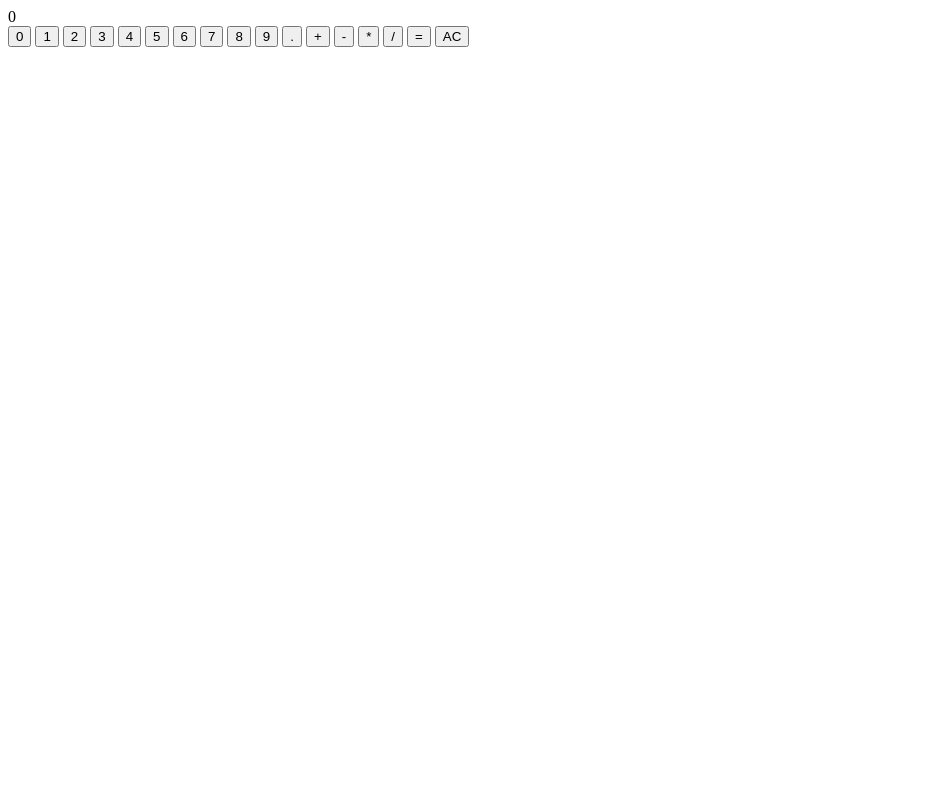
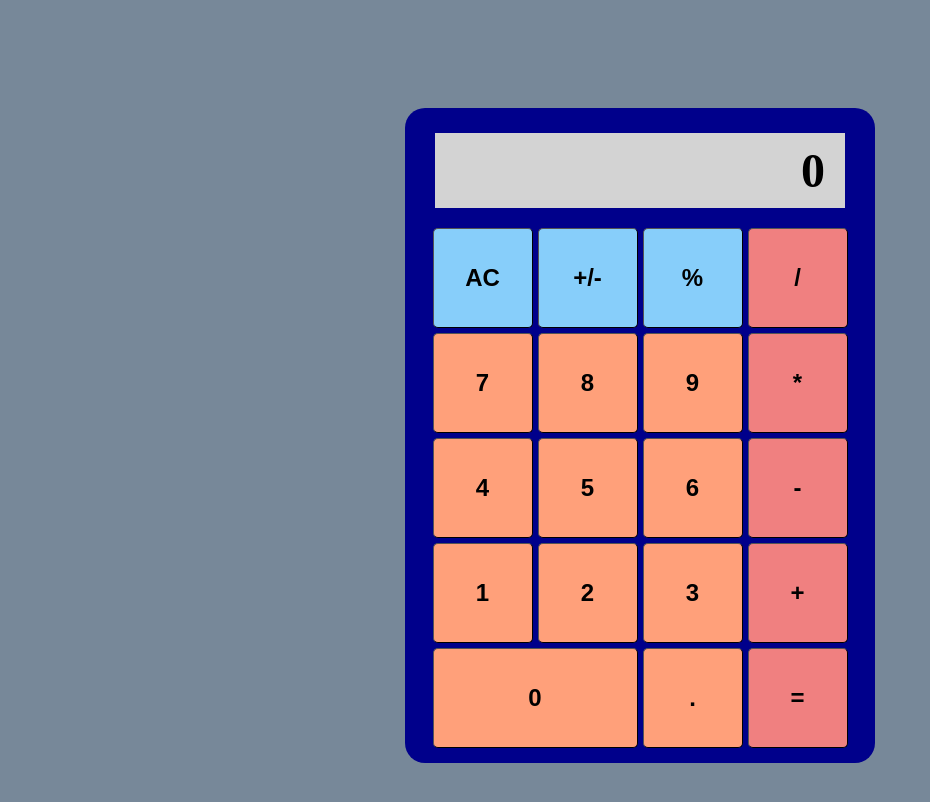
Before and after one commit to amtorrinha/odin-calculator, a plain HTML site: page index.html in a window 1280 px wide. Shown: the whole page, without its empty margins (0-930 px from the left). Drawn offline with Linux system fonts and the light colour scheme.

Commit message:
Add calculator styling and remaining functionalities

```diff
--- a/index.html
+++ b/index.html
@@ -3,28 +3,34 @@
 <head>
     <meta charset="UTF-8">
     <meta name="viewport" content="width=device-width, initial-scale=1.0">
-    <title>Calculator</title>
+    <title>Simple Calculator</title>
     <link rel="stylesheet" href="style.css">
     <script src="./script.js" defer></script>
 </head>
 <body>
-    <div class="display">0</div>
-    <button class="number-btn">0</button>
-    <button class="number-btn">1</button>
-    <button class="number-btn">2</button>
-    <button class="number-btn">3</button>
-    <button class="number-btn">4</button>
-    <button class="number-btn">5</button>
-    <button class="number-btn">6</button>
-    <button class="number-btn">7</button>
-    <button class="number-btn">8</button>
-    <button class="number-btn">9</button>
-    <button class="number-btn">.</button>
-    <button class="operation-btn">+</button>
-    <button class="operation-btn">-</button>
-    <button class="operation-btn">*</button>
-    <button class="operation-btn">/</button>
-    <button class="equals-btn">=</button>
-    <button class="clear-btn">AC</button>
+    <div class="calculator">
+        <div class="display">0</div>
+        <div class="buttons">
+            <button class="clear-btn same-color-btn">AC</button>
+            <button class="negative-btn same-color-btn number-btn">+/-</button>
+            <button class="percentage-btn same-color-btn number-btn">%</button>
+            <button class="operation-btn same-color-btn-2">/</button>
+            <button class="number-btn">7</button>
+            <button class="number-btn">8</button>
+            <button class="number-btn">9</button>
+            <button class="operation-btn same-color-btn-2">*</button>
+            <button class="number-btn">4</button>
+            <button class="number-btn">5</button>
+            <button class="number-btn">6</button>
+            <button class="operation-btn same-color-btn-2">-</button>
+            <button class="number-btn">1</button>
+            <button class="number-btn">2</button>
+            <button class="number-btn">3</button>
+            <button class="operation-btn same-color-btn-2">+</button>
+            <button class="number-btn zero-btn">0</button>
+            <button class="number-btn">.</button>
+            <button class="equals-btn same-color-btn-2">=</button>
+        </div>
+    </div>
 </body>
 </html>
--- a/script.js
+++ b/script.js
@@ -4,8 +4,10 @@ const SUB_OP = "-";
 const MULT_OP = "*";
 const DIV_OP = "/";
 const DECIMAL_POINT = ".";
+const NEGATIVE_POSITIVE = "+/-";
+const PERCENTAGE = "%";
 const ZERO = "0";
-const MEME = "u tried bro";
+const MEME = "Nice try, bud!";
 
 let firstNum = ZERO;
 let operator;
@@ -21,7 +23,6 @@ let multiply = (numA, numB) => numA * numB;
 let divide = (numA, numB) => numA / numB;
 
 let operate = (operator, numA, numB) => {
-    console.log("OPERATING " + numA + operator + numB);
     let operation;
     switch(String(operator)) {
         case SUM_OP:
@@ -42,39 +43,76 @@ let operate = (operator, numA, numB) => {
 };
 
 let computeNumber = (number) => {
-    console.log("Computing Number " + number);
-    console.log("OPERATION " + operator);
-    let updatedDisplay = '';
+    let updatedDisplay;
+    if ((firstNum && !secondNum && !operator && firstNum.length == 16) ||
+            (secondNum && secondNum.length == 16)) return; // calculator display digit limit reached
+    if (number === PERCENTAGE) {
+        updatedDisplay = computePercentage();
+        if (updatedDisplay) updateDisplay(updatedDisplay);
+        return;
+    }
+    if (number === NEGATIVE_POSITIVE) {
+        updatedDisplay = computeNegative();
+        if (updatedDisplay) updateDisplay(updatedDisplay);
+        return;
+    }
     if (!operator && resultNum) { // previous result isn't the first number
         firstNum = undefined;
         resultNum = undefined;
     }
     if (!firstNum || firstNum == ZERO) { // new first number
-        console.log("New First Number");
         if (number == DECIMAL_POINT) firstNum = ZERO + number;
         else firstNum = number;
         updatedDisplay = firstNum;
     } else {
         if (!operator) { // no operator yet, so another digit for first number
+            if (number == DECIMAL_POINT && firstNum.indexOf(DECIMAL_POINT) > -1) return; // ignores if already existing decimal point
             firstNum += number;
             updatedDisplay = firstNum;
         } else {
             if (!secondNum) { // new second number
-                console.log("New Second Number");
                 if (number == DECIMAL_POINT) secondNum = ZERO + number;
                 else secondNum = number;
                 updatedDisplay = secondNum;
             } else { // new digit for second number
+                if (number === DECIMAL_POINT && secondNum.indexOf(DECIMAL_POINT) > -1) return;
                 secondNum += number;
                 updatedDisplay = secondNum;
             }
         }
     }
-    updateDisplay(updatedDisplay);
+    if(updatedDisplay) updateDisplay(updatedDisplay);
+};
+
+let computePercentage = () => {
+    if (secondNum) {
+        secondNum = Number(secondNum) / 100;
+        return secondNum;
+    } else if (firstNum) {
+        firstNum = Number(firstNum) / 100;
+        return firstNum;
+    }
+};
+
+let computeNegative = () => { // adds or remove negative symbol if conditions are met
+    if (secondNum) {
+        if (secondNum[0] === SUB_OP) {
+            secondNum = secondNum.slice(1);
+        } else {
+            secondNum = SUB_OP + secondNum;
+        }
+        return secondNum;
+    } else if (firstNum) {
+        if (firstNum[0] === SUB_OP) {
+            firstNum = firstNum.slice(1);
+        } else {
+            firstNum = SUB_OP + firstNum;
+        }
+        return firstNum;
+    }
 };
 
 let computeOperator = (newOperator) => {
-    console.log("COMPUTING OPERATOR " + firstNum + " operator " + secondNum);
     if (!operator) {
         operator = newOperator;
     } else {
@@ -107,11 +145,7 @@ let computeOperation = (newChainOperator = undefined) => {
     operator = newChainOperator; // new operator may appear for a chain operation
 };
 
-let updateDisplay = (update) => {
-    display.innerHTML = update;
-    console.log("Updated HTML Display");
-    console.log(display.innerHTML);
-};
+let updateDisplay = (update) => display.innerHTML = update;
 
 let clearDisplay = () => {
     secondNum = undefined;
@@ -131,6 +165,7 @@ const operationBtns = document.querySelectorAll('.operation-btn');
 operationBtns.forEach((btn) => {
     btn.addEventListener('click', (e) => computeOperator(e.target.innerHTML));
 });
+
 const equalsBtn = document.querySelector('.equals-btn');
 equalsBtn.addEventListener('click', (e) => computeOperation());
 const clearBtn = document.querySelector('.clear-btn');
--- a/style.css
+++ b/style.css
@@ -0,0 +1,63 @@
+body {
+    background: lightslategray;
+    display: flex;
+    align-items: center;
+    justify-content: center;
+}
+
+.calculator {
+    margin: 100px;
+    padding: 15px;
+    background: darkblue;
+    display: flex;
+    flex-direction: column;
+    align-items: center;
+    gap: 10px;
+    width: 440px;
+    flex-shrink: 0;
+    border-radius: 20px;
+}
+
+.display {
+    background: lightgrey;
+    color: black;
+    padding: 10px 20px;
+    margin: 10px;
+    width: 370px;
+    font-weight: bold;
+    font-size: 48px;
+    text-align: right;
+    overflow: hidden;
+;}
+
+button {
+    width: 100px;
+    height: 100px;
+    font-weight: bold;
+    font-size: 24px;
+    border-radius: 5px;
+    border-width: 1px;
+}
+
+.buttons {
+    display: flex;
+    gap: 5px;
+    flex-wrap: wrap;
+    justify-content: center;
+}
+
+.zero-btn {
+    width: 205px;
+}
+
+.same-color-btn-2 {
+    background: lightcoral;
+}
+
+.number-btn {
+    background: lightsalmon;
+}
+
+.same-color-btn {
+    background: lightskyblue;
+}
```
Also changed, not shown: 1 other file.
